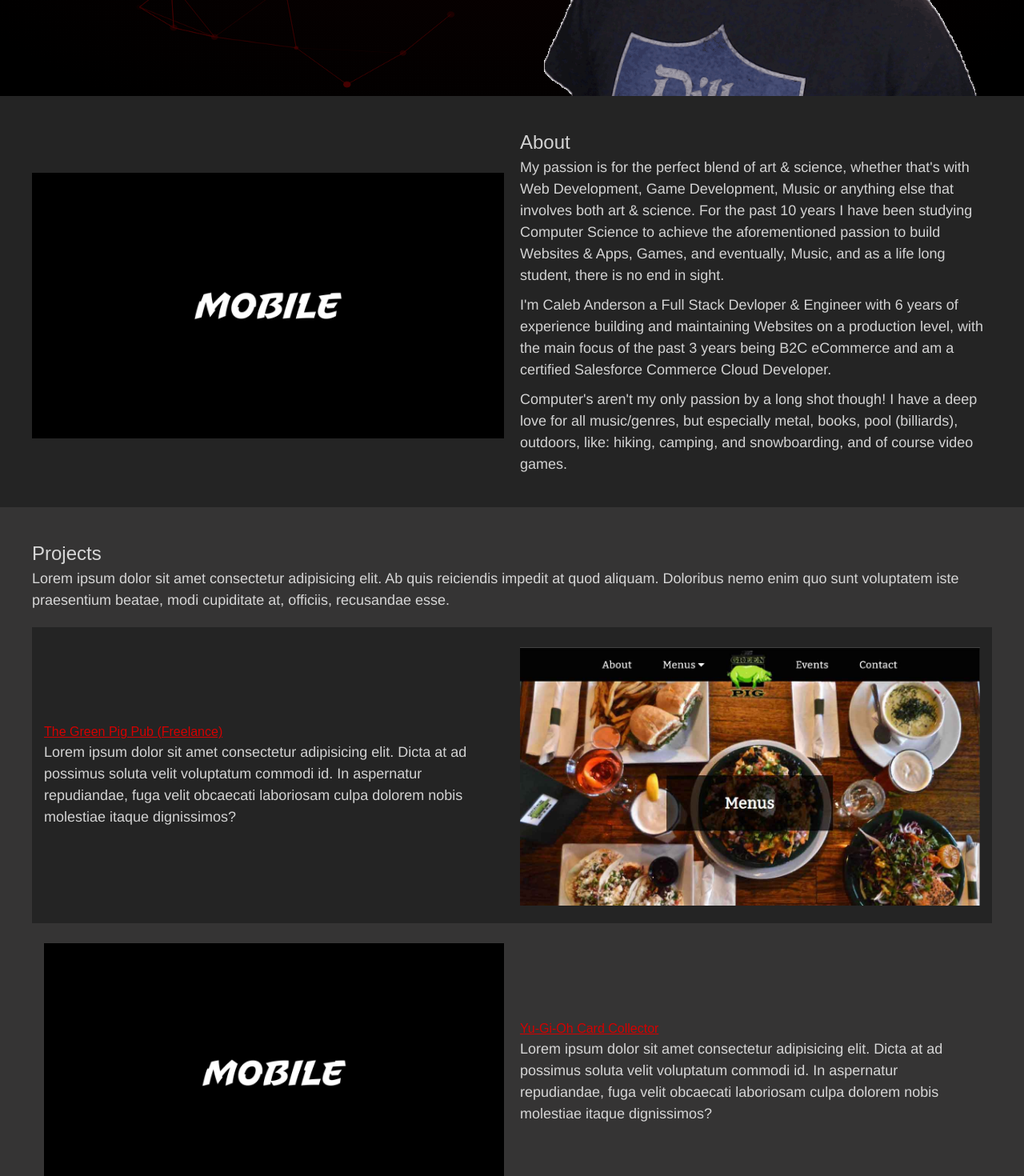
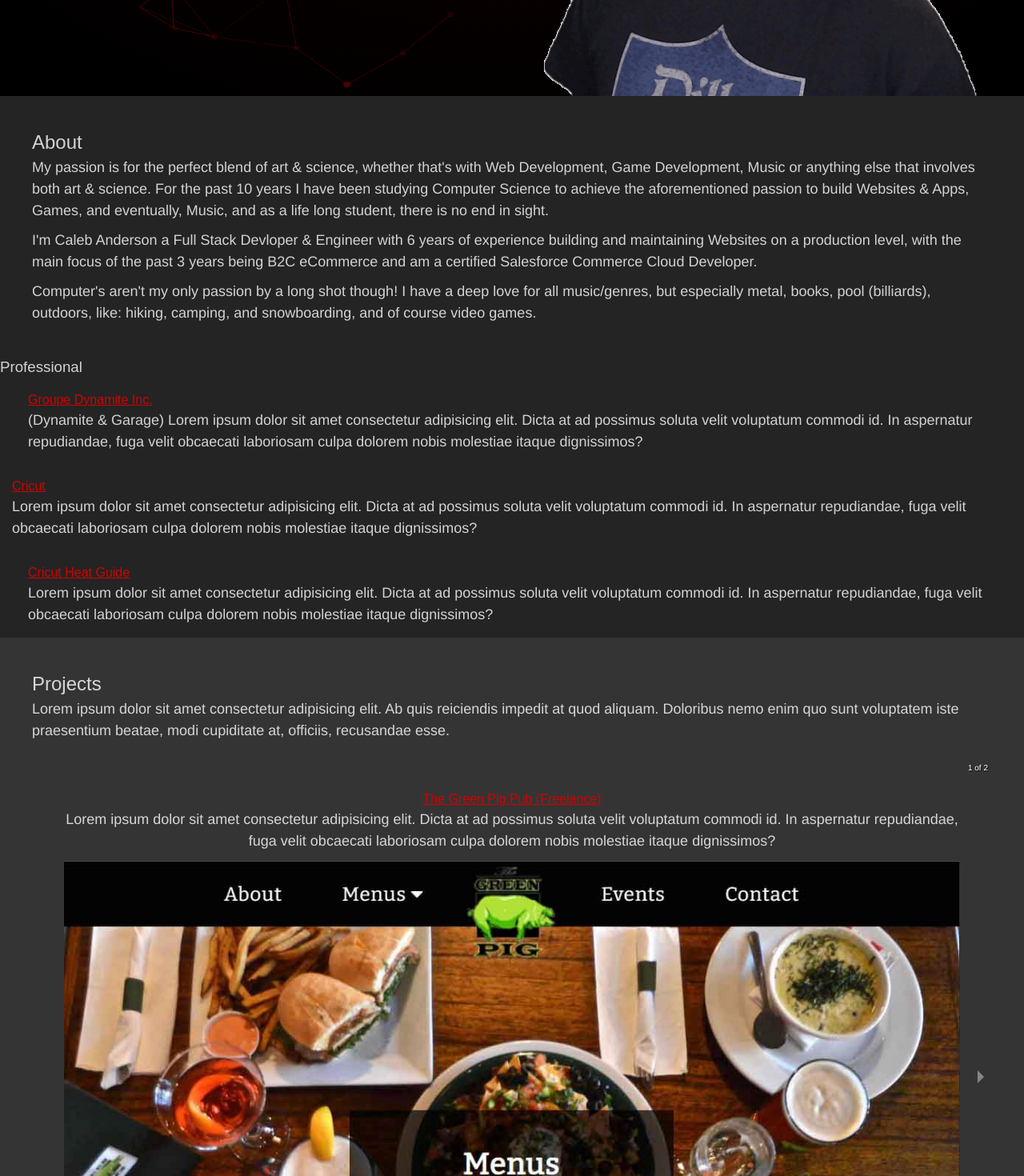
Before and after one commit to LordSahvith/CalebMckays, a React (Vite) app: page / in a window 1280 px wide. Shown: the part 520-1990 px from the top of the page at 80% size. Built offline with nearby package versions, Linux system fonts and the light colour scheme; a web font is replaced by a local one.

Commit message:
add projects to slider; update experience

```diff
--- a/src/App.jsx
+++ b/src/App.jsx
@@ -1,9 +1,9 @@
 import "./App.css";
 import Hero from "./components/layout/hero/Hero";
 import About from "./components/layout/about/About";
+import ExperienceSection from "./components/layout/experience/Experience";
 import Projects from "./components/layout/projects/Projects";
 import Footer from "./components/layout/footer/Footer";
-// import DemoCarousel from "./components/slider/slider-test2";
 
 function App() {
   return (
@@ -11,7 +11,7 @@
       <main>
         <Hero />
         <About />
-        {/* <DemoCarousel /> */}
+        <ExperienceSection />
         <Projects />
         <Footer />
       </main>
--- /dev/null
+++ b/src/components/carousel/Projects-Carousel.jsx
@@ -0,0 +1,31 @@
+import "react-responsive-carousel/lib/styles/carousel.min.css"; // requires a loader
+import { Carousel } from "react-responsive-carousel";
+import projects from "../layout/projects/data/projects";
+
+// import MobileImage from "/images/Hero-Image-Mobile.jpg";
+
+function ProjectsCarousel() {
+  return (
+    <Carousel showThumbs={false}>
+      {projects.map((project) => (
+        <section className="project" key={project.title}>
+          <div>
+            <h4>
+              <a href={project.url} target="_blank">
+                {project.title}
+              </a>
+            </h4>
+            <p>{project.content}</p>
+          </div>
+          <div>
+            <a href={project.url} target="_blank">
+              <img src={project.image.src} alt={project.image.alt} />
+            </a>
+          </div>
+        </section>
+      ))}
+    </Carousel>
+  );
+}
+
+export default ProjectsCarousel;
--- a/src/components/layout/about/About.jsx
+++ b/src/components/layout/about/About.jsx
@@ -9,7 +9,7 @@
   const eCommerceYears = currentYear - timeAway - 2021;
 
   return (
-    <section className="about checker-board">
+    <section className="about">
       <div className="about-text">
         <h2>About</h2>
         <p>
@@ -35,10 +35,6 @@
           course video games.
         </p>
       </div>
-
-      <div className="about-image">
-        <img src={HeroImage} alt="About image placeholder" />
-      </div>
     </section>
   );
 }
--- /dev/null
+++ b/src/components/layout/experience/Experience.jsx
@@ -0,0 +1,23 @@
+import experienceData from "./data/experience";
+
+function ExperienceSection() {
+  return (
+    <>
+      <h3>Professional</h3>
+      {experienceData.map((job) => (
+        <section className="job checker-board" key={job.title}>
+          <div>
+            <h4>
+              <a href={job.url} target="_blank">
+                {job.title}
+              </a>
+            </h4>
+            <p>{job.content}</p>
+          </div>
+        </section>
+      ))}
+    </>
+  );
+}
+
+export default ExperienceSection;
--- a/src/components/layout/projects/Projects.jsx
+++ b/src/components/layout/projects/Projects.jsx
@@ -1,5 +1,5 @@
 import "./Projects.css";
-import PersonalProjects from "./Personal";
+import ProjectsCarousel from "../../carousel/Projects-Carousel";
 
 function Projects() {
   return (
@@ -15,7 +15,7 @@
       </div>
 
       <div className="projects">
-        <PersonalProjects />
+        <ProjectsCarousel />
       </div>
     </section>
   );
```
Also changed, not shown: src/components/slider/slider-test2.jsx (deleted, +0 -29 lines).
